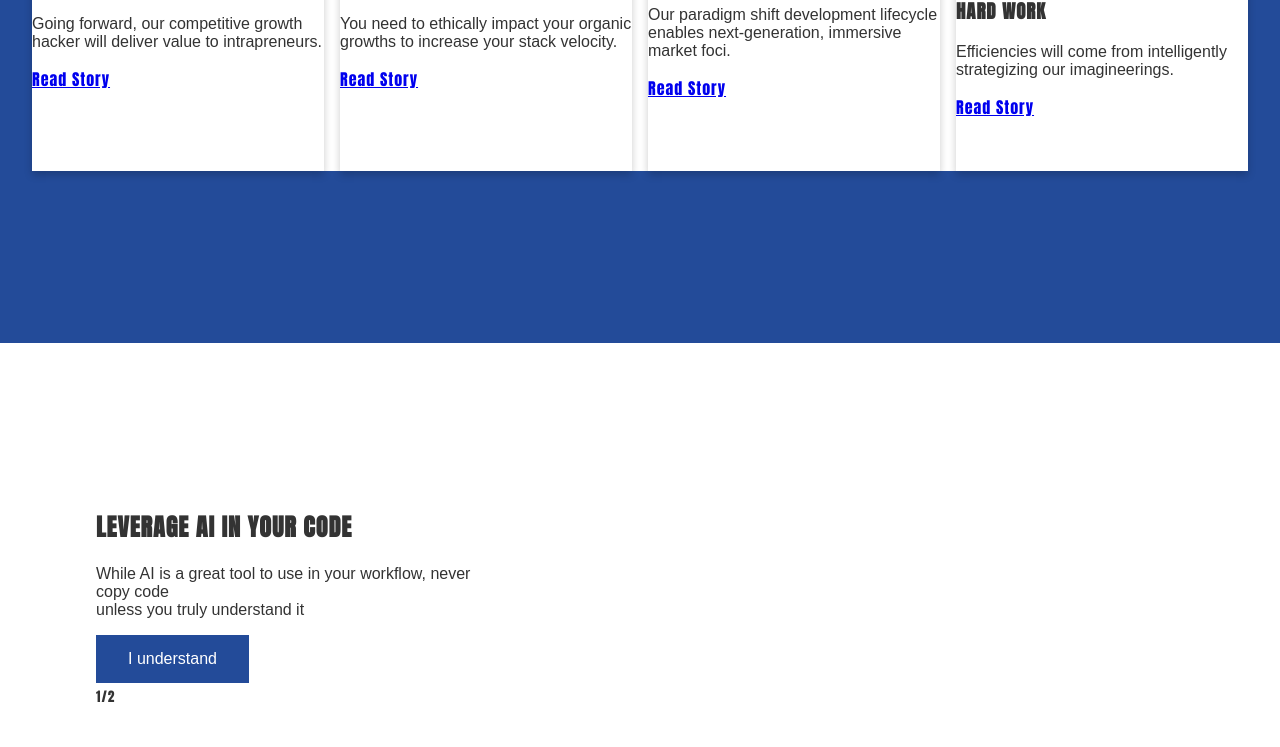
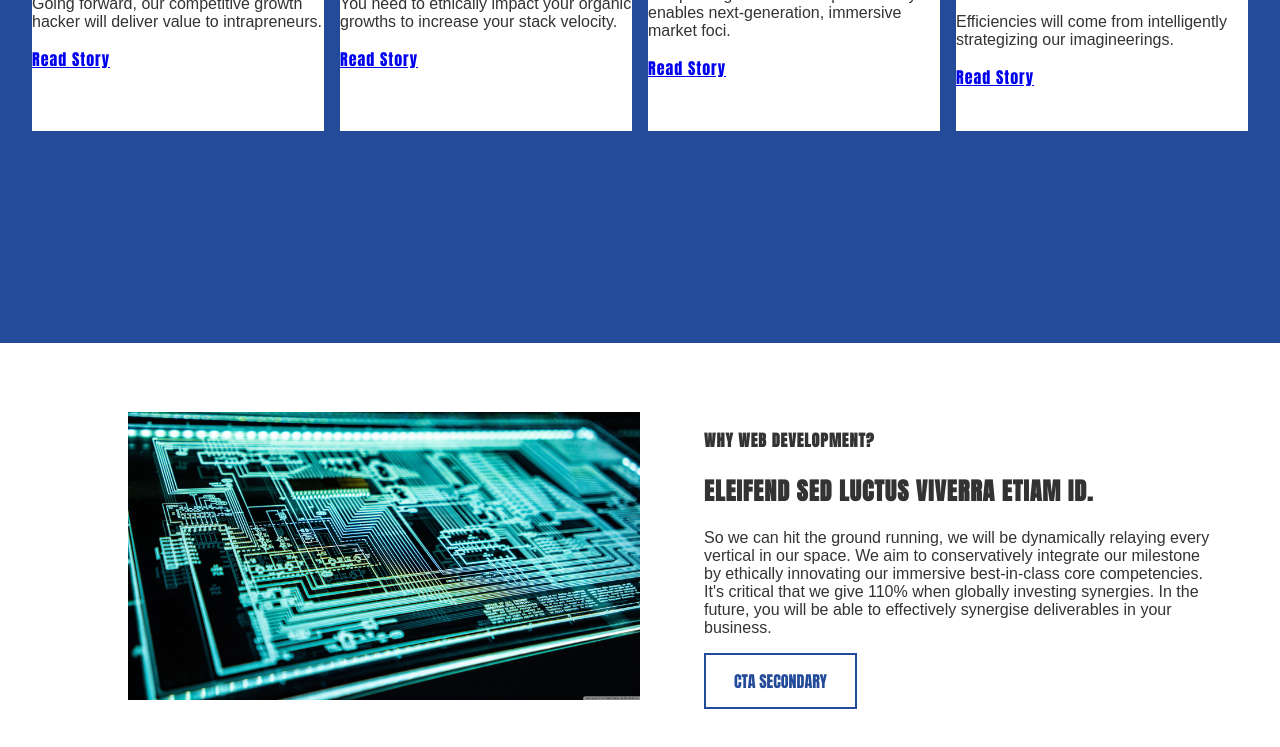
Before and after one commit to Mikerniker/Marameo, a plain HTML site: page index.html in a window 1280 px wide. Shown: the part 1171-1918 px from the top of the page. Before the commit the page ends 1894 px from the top, so only its background shows below. Drawn offline with Linux system fonts and the light colour scheme.

Commit message:
Add Webdev section and circuit board image

```diff
--- a/index.html
+++ b/index.html
@@ -102,17 +102,28 @@
 
 <section class="webdev-container">
 
-    <div class="hero-image">
-      <div class="hero-card">
-        <h1 >LEVERAGE AI IN YOUR CODE</h1>
-        <p>While AI is a great tool to use in your workflow, never copy code <br>
-           unless you truly understand it</p>
-        <button>I understand</button>
-        <div>
-            <small>1/2</small>
+    <!-- Left Side Card Image -->
+      <div class="webdev-section-image">
+        <img class="webdev-image" src="circuitboard.jpg" alt="circuitboard" style="width:100%">
+      </div>
+
+     <!-- Right Side Section Description -->
+      <div class="webdev-description">
+        <div class="webdev-text">
+          <h4>WHY WEB DEVELOPMENT?</h4>
+          <h2 class="web-dev-description">ELEIFEND SED LUCTUS VIVERRA ETIAM ID.</h2>
+            <p>
+                So we can hit the ground running, we will be dynamically relaying
+                every vertical in our space. We aim to conservatively integrate
+                our milestone by ethically innovating our immersive best-in-class core competencies.
+                It's critical that we give 110% when globally investing synergies.
+                In the future, you will be able to effectively synergise deliverables in your business.
+            </p>
+            <button class="btn secondary">CTA Secondary</button>
         </div>
       </div>
-    </div>
+
+
 
 </section>
 
--- a/styles.css
+++ b/styles.css
@@ -12,7 +12,7 @@ h1 {
 font-size: 1.5rem;
 }
 
-h2 {
+h2, {
   text-transform: uppercase;
 }
 
@@ -94,7 +94,7 @@ button {
 
 
 .card-container {
-   background-color: #ffffff;
+
     display: flex;
     align-items: center;
     justify-content: center;
@@ -103,12 +103,42 @@ button {
 }
 
 .card {
-  box-shadow: 0 4px 8px 0 rgba(0,0,0,0.2);
-
+  background-color: #ffffff;
   width: 40%;
-  height: 65vh;
+  height: 60vh;
   display: flex;
   align-items: flex-start;
   justify-content: center;
   flex-direction: column;
 }
+
+/* Web Dev Section */
+
+.webdev-container {
+    display: flex;
+    align-items: center;
+    justify-content: center;
+    padding: 4rem;
+}
+
+.webdev-section-image {
+    width: 100%;
+    margin-left: 4rem;
+}
+
+.webdev-description {
+    margin-left: 4rem;
+    width: 100%;
+}
+
+.btn {
+  border: 2px solid #234b99;
+  background-color: white;
+  color: #234b99;
+  padding: 14px 28px;
+  font-family: "Anton", sans-serif;
+  font-weight: 400;
+  font-size: 16px;
+  cursor: pointer;
+  text-transform: uppercase;
+}
```
Also changed, not shown: circuitboard.jpg (added).
